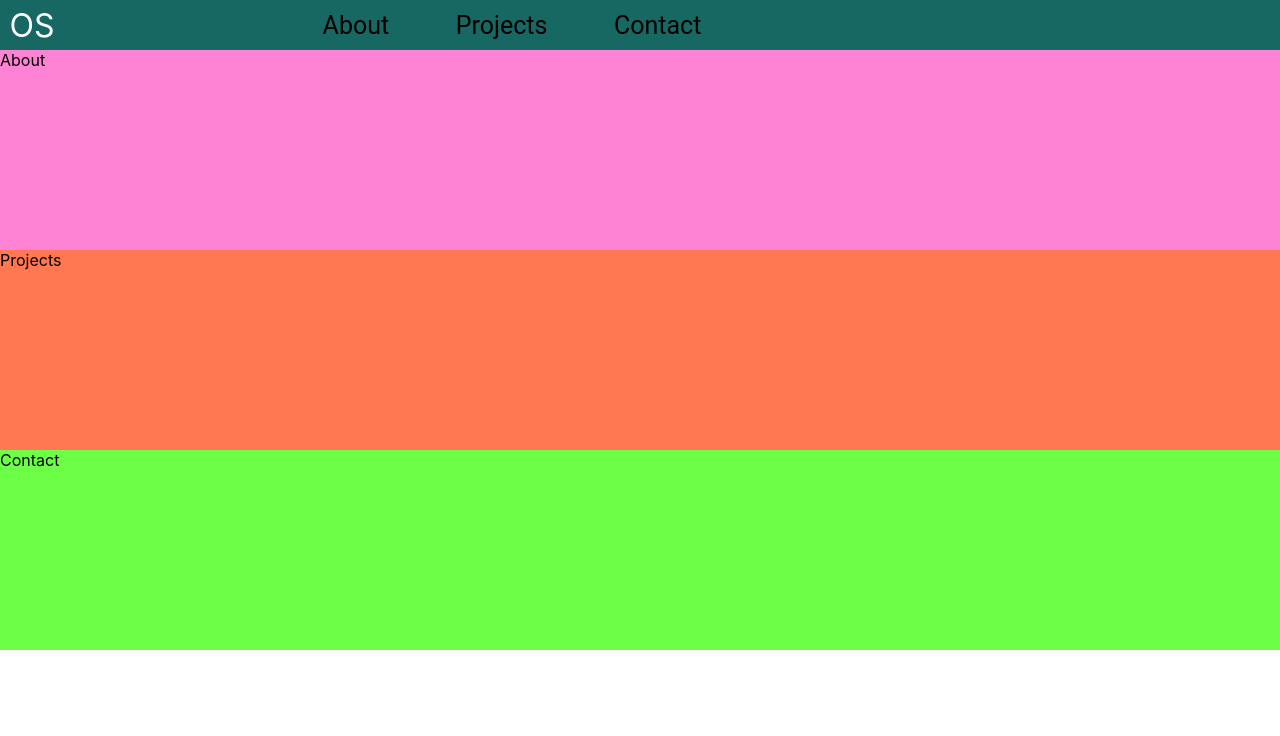
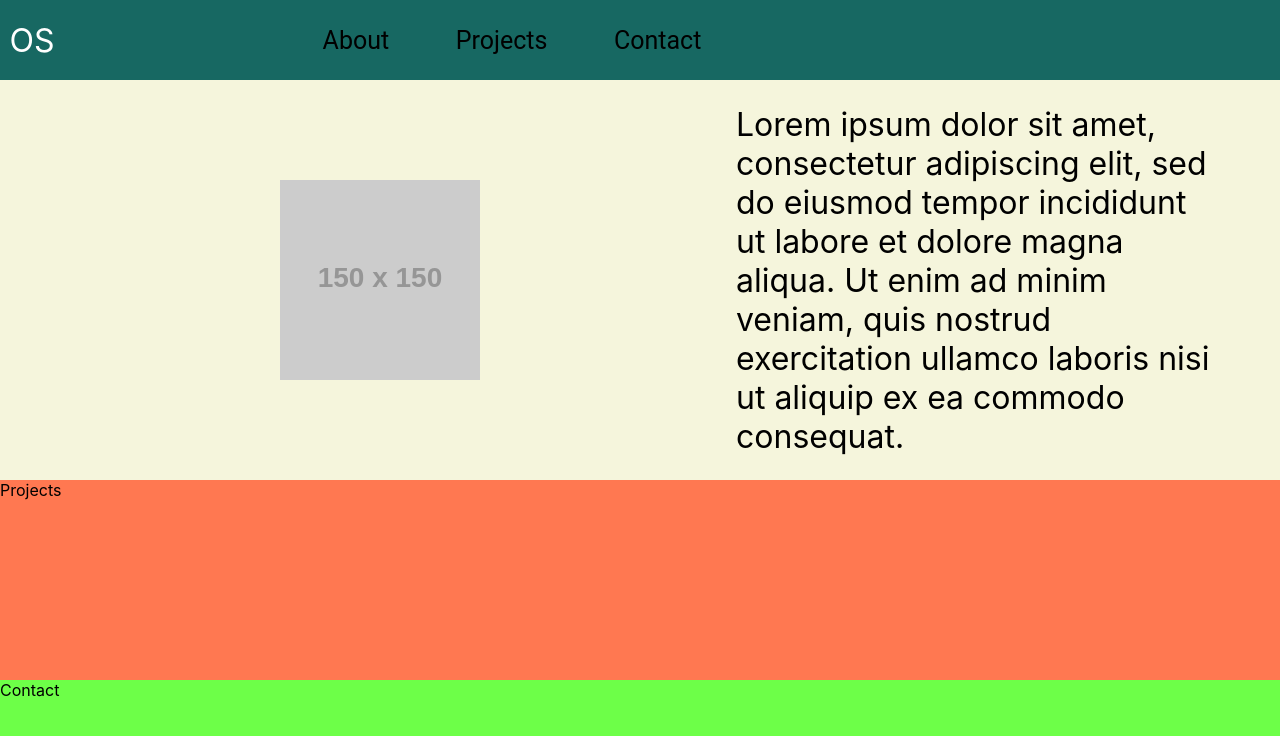
Before and after one commit to ovsundal/Portfolio, a React (Create React App) app: page / in a window 1280 px wide. Shown: the top 736 px of the page. Built offline with nearby package versions, Linux system fonts and the light colour scheme.

Commit message:
add about section skeleton

```diff
--- a/src/About.tsx
+++ b/src/About.tsx
@@ -4,12 +4,47 @@ import styled from "styled-components";
 export const AboutSection: React.FC = () => {
     return (
         <AboutWrapper>
-            <p>About</p>
+            <Image src={"https://via.placeholder.com/150"}  />
+            <Gutter />
+            <Introduction>
+                Lorem ipsum dolor sit amet, consectetur adipiscing elit, sed do eiusmod tempor incididunt ut
+                labore et dolore magna aliqua. Ut enim ad minim veniam, quis nostrud exercitation ullamco laboris nisi
+                ut aliquip ex ea commodo consequat.
+            </Introduction>
+            <GutterEnd />
         </AboutWrapper>
     );
 };
 
 const AboutWrapper = styled.section`
-    background-color: #ff83d5;
+    background-color: beige;
     grid-column: 1 / 5;
+    display: grid;
+    align-items: center;
+    grid-template-columns:
+    [Picture] 1fr
+    [Gutter] 20%
+    [Greet-text] 1fr
+    [Gutter-end] 5%
+    ;
 `;
+
+const Image = styled.img`
+  grid-column: Picture;
+  height: 50%;
+  justify-self: right;
+`;
+
+const Gutter = styled.span`
+
+`;
+
+const GutterEnd = styled.span`
+  grid-column: Gutter-end;
+`;
+
+const Introduction = styled.p`
+  grid-column: Greet-text;
+    justify-self: left;
+    font-size: 2rem;
+`;
--- a/src/App.tsx
+++ b/src/App.tsx
@@ -19,7 +19,7 @@ const App: React.FC = () => {
 
 const AppWrapper = styled.div`
   display: grid;
-  grid-template-rows: 50px repeat(3, 25vh);
+  grid-template-rows: 5rem 25rem repeat(2, 25vh);
   grid-template-columns: 1fr;
 
   *,
```
